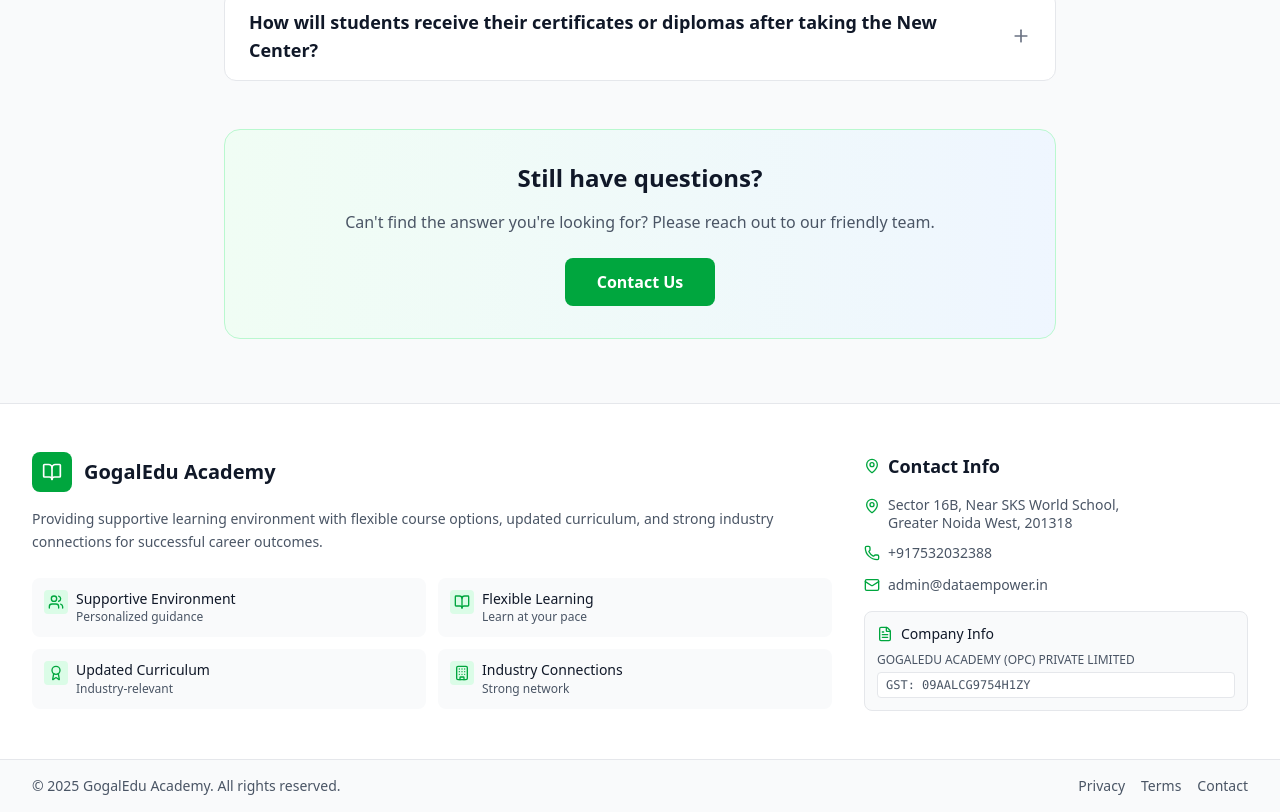
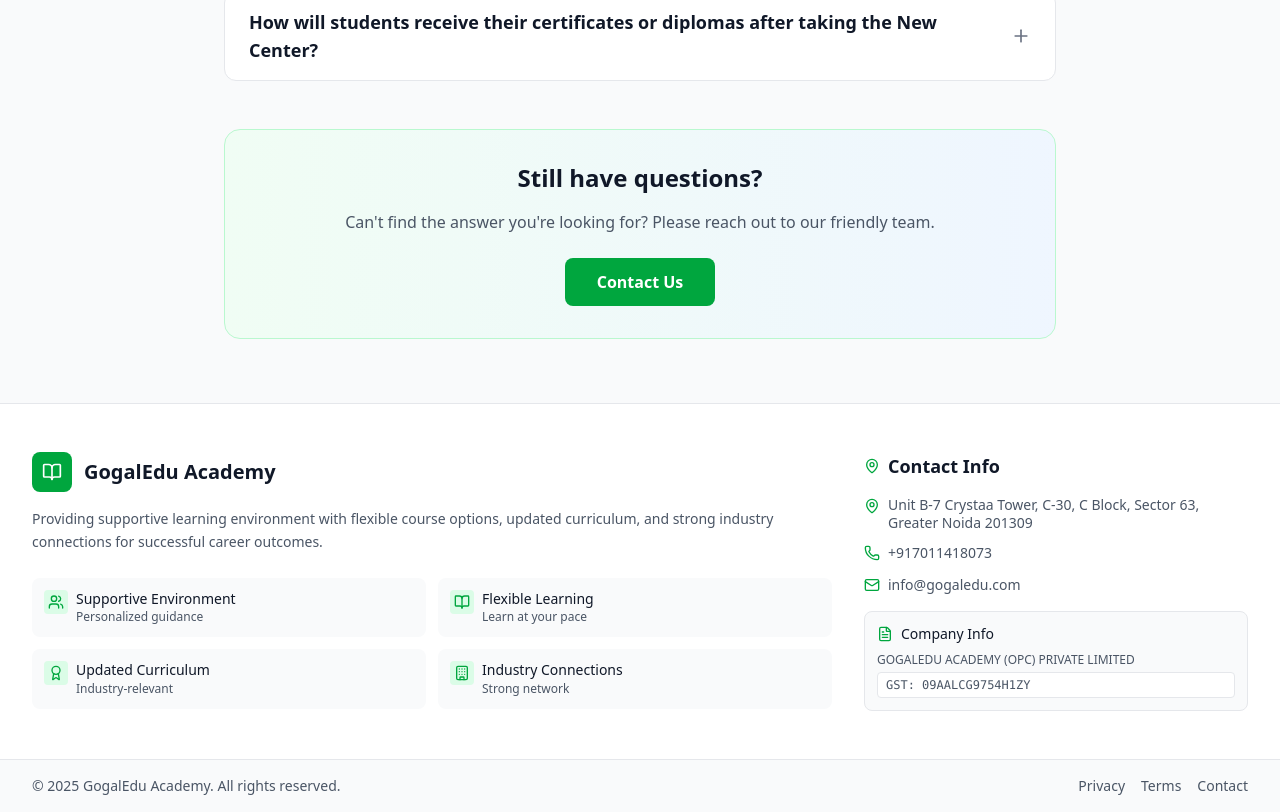
Before and after one commit to Eklak-Alam/Gogaledu, a Next.js app: page / in a window 1280 px wide. Shown: the part 9365-10177 px from the top of the page. Built offline with nearby package versions, Linux system fonts and the light colour scheme.

Commit message:
added soem changes in footer and

```diff
--- a/components/Footer.jsx
+++ b/components/Footer.jsx
@@ -137,8 +137,8 @@
               <div className="flex items-start space-x-2">
                 <MapPin className="w-4 h-4 text-green-600 mt-0.5 shrink-0" />
                 <p className="text-gray-600 text-xs sm:text-sm leading-tight">
-                  Sector 16B, Near SKS World School,<br />
-                  Greater Noida West, 201318
+                  Unit B-7 Crystaa Tower, C-30, C Block, Sector 63,<br />
+                  Greater Noida 201309
                 </p>
               </div>
 
@@ -147,7 +147,7 @@
                 className="flex items-center space-x-2 text-gray-600 hover:text-green-600 transition-colors duration-200"
               >
                 <Phone className="w-4 h-4 text-green-600 shrink-0" />
-                <span className="text-xs sm:text-sm">+917532032388</span>
+                <span className="text-xs sm:text-sm">+917011418073</span>
               </a>
 
               <a
@@ -155,7 +155,7 @@
                 className="flex items-center space-x-2 text-gray-600 hover:text-green-600 transition-colors duration-200"
               >
                 <Mail className="w-4 h-4 text-green-600 shrink-0" />
-                <span className="text-xs sm:text-sm">admin@dataempower.in</span>
+                <span className="text-xs sm:text-sm">info@gogaledu.com</span>
               </a>
             </div>
 
```
